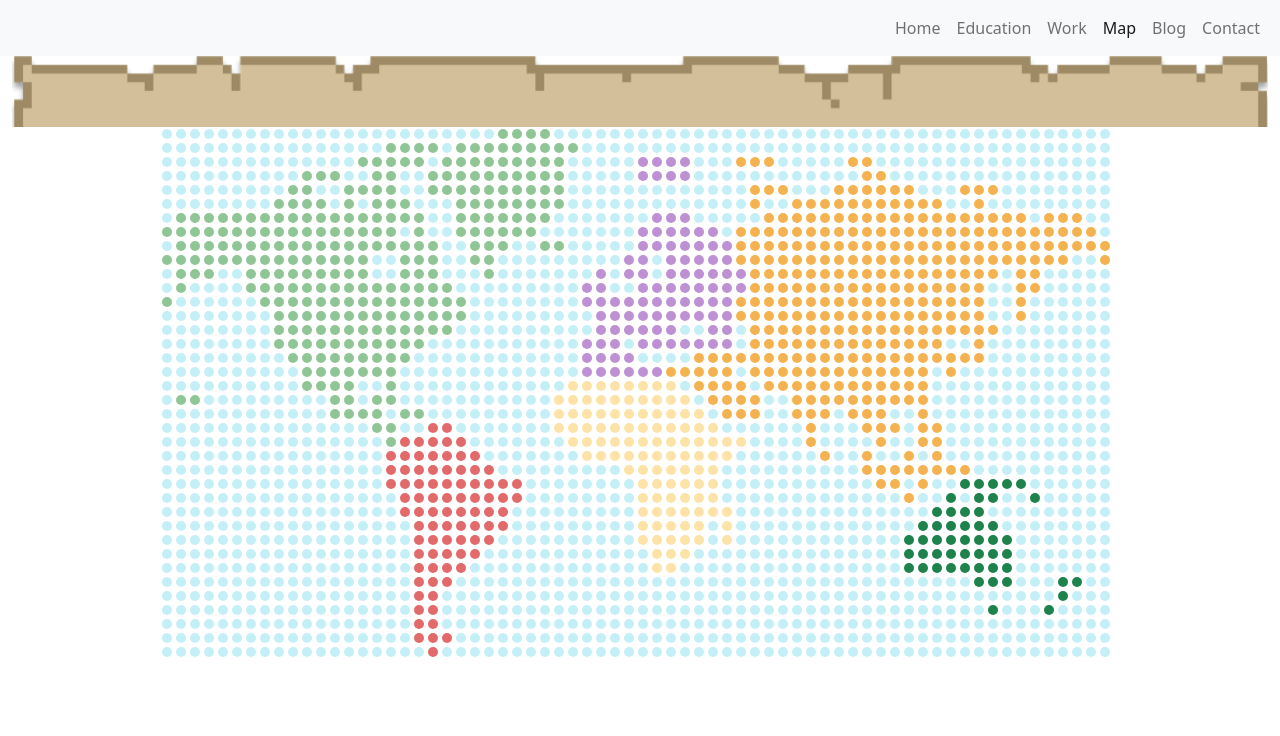
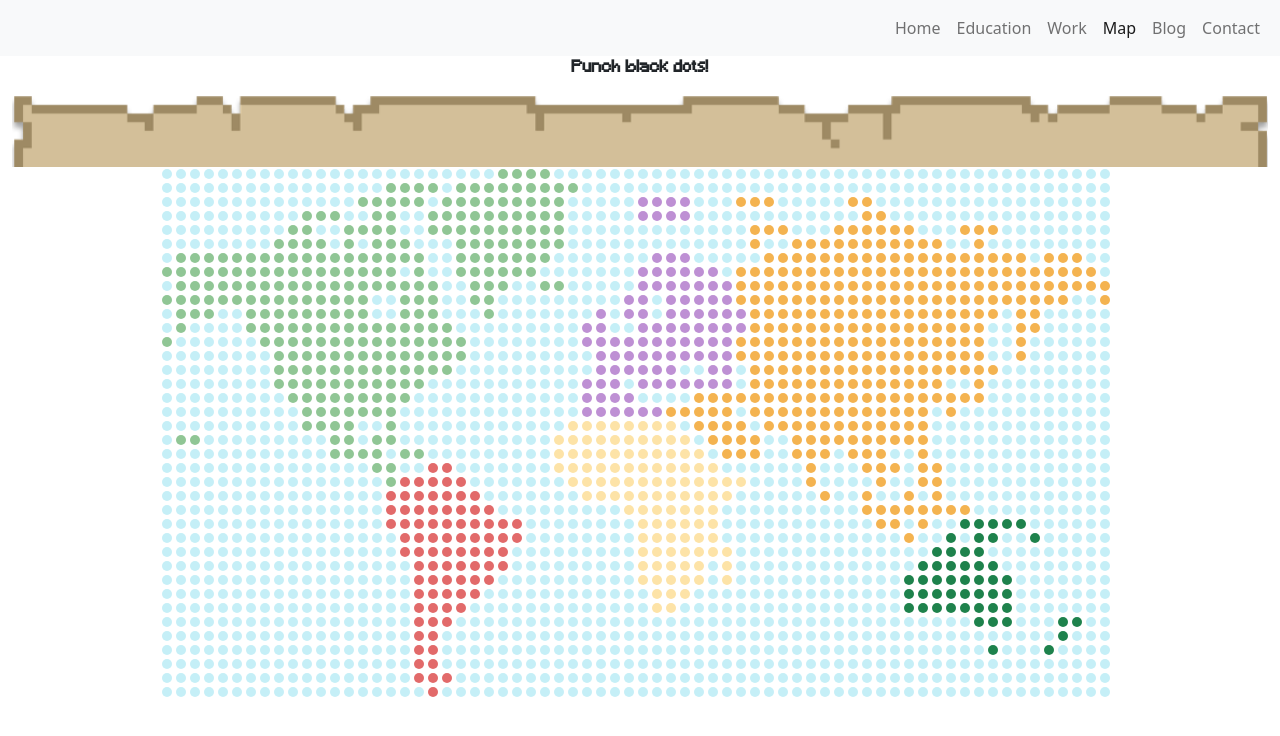
Before and after one commit to Qwerky7835/Qwerky7835.github.io, a plain HTML site: page html/map.html in a window 1280 px wide. Drawn offline with nearby package versions, Linux system fonts and the light colour scheme.

Commit message:
add minecraft font and map text

```diff
--- a/css/worldmap.css
+++ b/css/worldmap.css
@@ -55,3 +55,14 @@ html {
 .map_container{
     max-width: 960px
 }
+
+@font-face {
+    font-family: 'minecraft';
+    src: url('../font/Minecraft.ttf') format("truetype");
+}
+
+.minecraft_text{
+    text-align: center;
+    font-family: minecraft;
+    font-weight:bold;
+}
--- a/html/map.html
+++ b/html/map.html
@@ -39,6 +39,7 @@
 
     <div class="container-fluid">
         <div class="row">
+            <p class="minecraft_text">Punch black dots!</p>
             <img src="../img/minecraft_top.png"
         </div>
         <div class="row justify-content-center align-self-center">
```
Also changed, not shown: font/Minecraft.ttf (added), 2 other files.
